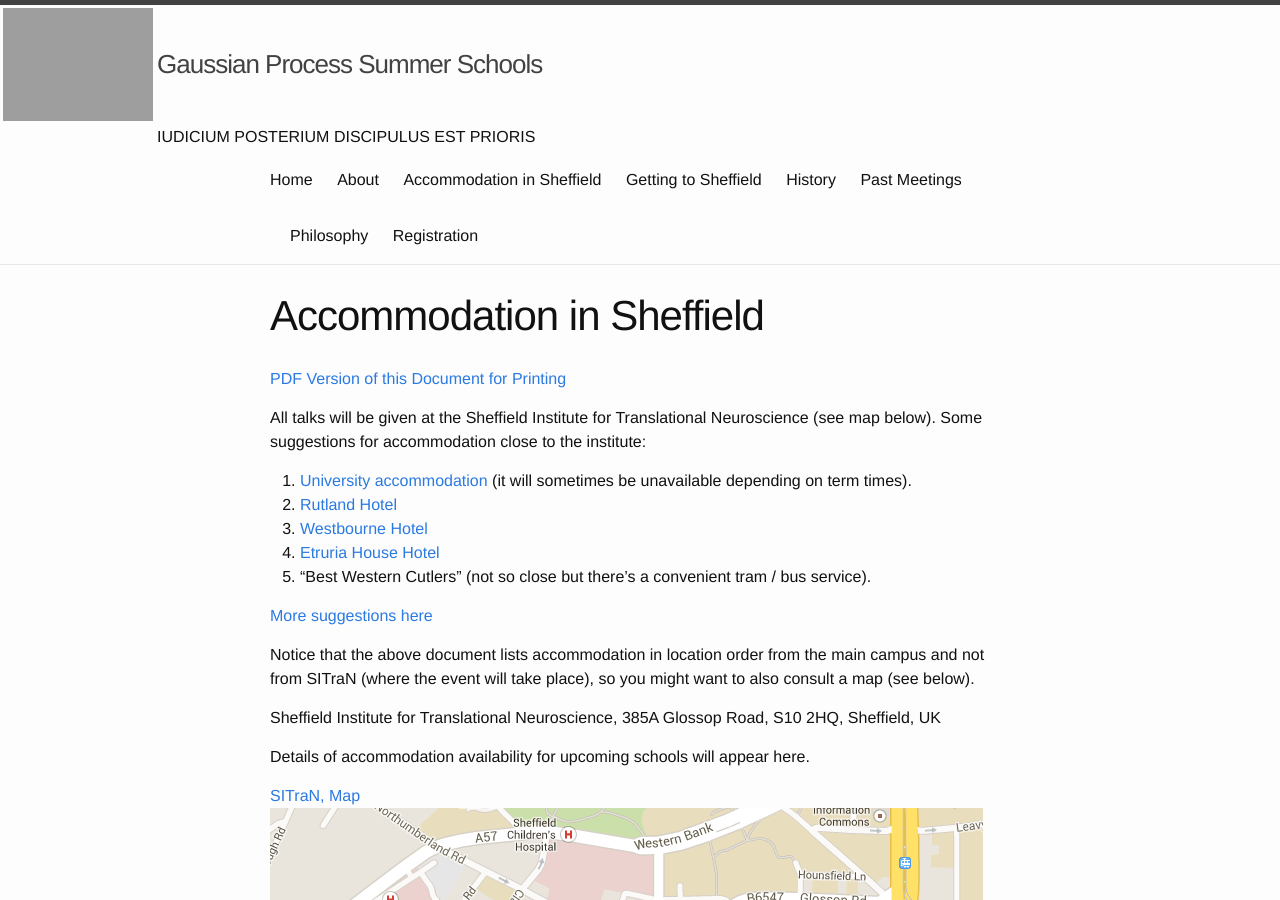
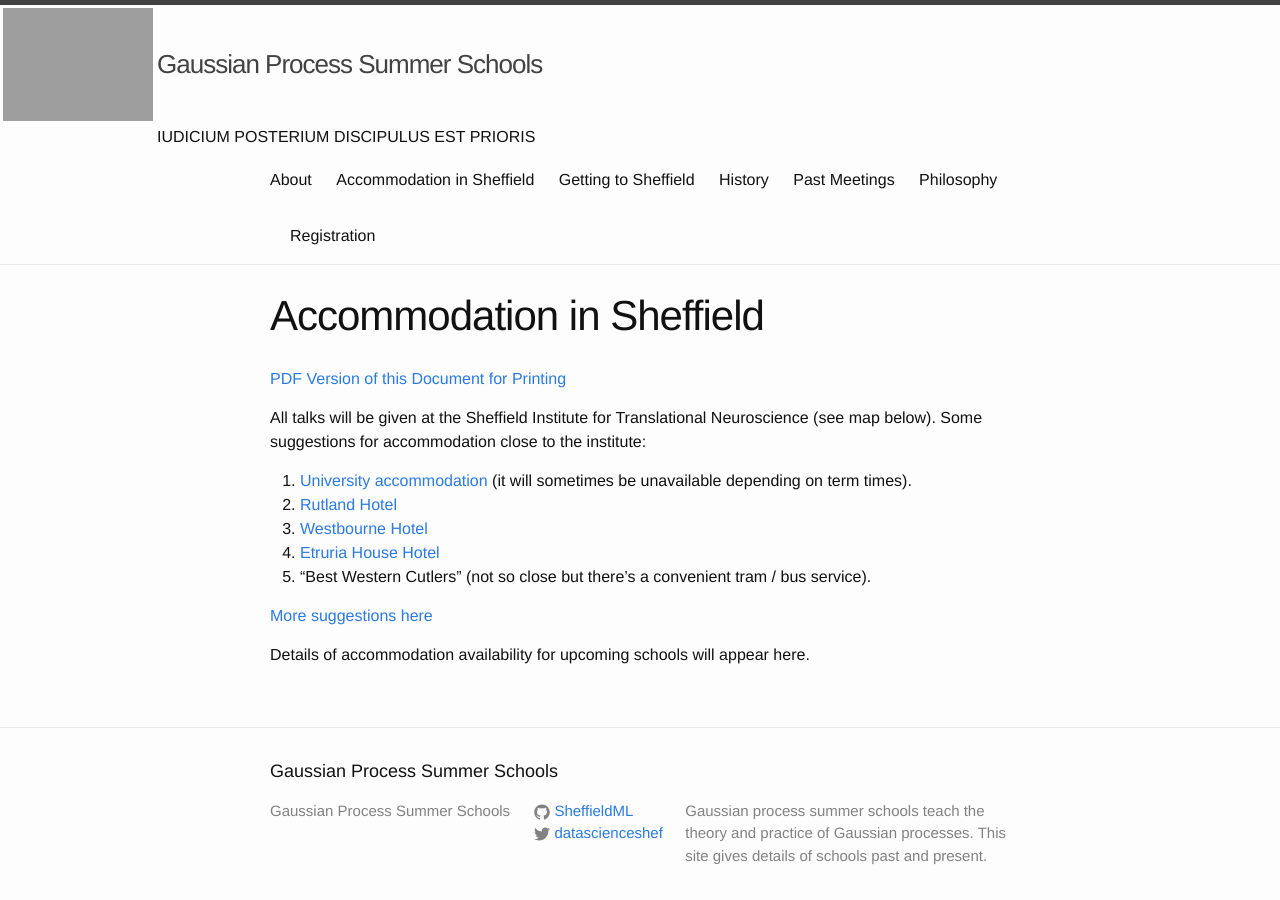
Before and after one commit to gpschool/gpschool.github.io, a Jekyll site: the page built from accommodation.md, in a window 1280 px wide and 900 px high. Built offline with Jekyll 4.4.1, drawn with Linux system fonts in a browser that asks for light colours.

Commit message:
Update accommodation.

```diff
--- a/_includes/header.html
+++ b/_includes/header.html
@@ -35,7 +35,7 @@
       </a>
 
       <div class="trigger">
-	<a class="page-link" href="{{ site.url }}">Home</a>
+	<!--<a class="page-link" href="{{ site.url }}">Home</a>-->
         {% for page in site.pages %}
           {% if page.main %}
           <a class="page-link" href="{{ page.url | prepend: site.baseurl }}">{{ page.title }}</a>
--- a/accommodation.md
+++ b/accommodation.md
@@ -23,17 +23,5 @@ to the institute:
 
 [More suggestions here](http://www.sheffield.ac.uk/polopoly_fs/1.303478!/file/Hotels.pdf)
 
-Notice that the above document lists accommodation in location order
-from the main campus and not from SITraN (where the event will take
-place), so you might want to also consult a map (see below).
-
-
-Sheffield Institute for Translational Neuroscience,
-385A Glossop Road,
-S10 2HQ, Sheffield, UK
-
 Details of accommodation availability for upcoming schools will appear
 here.
-
-[SITraN, Map](https://mapsengine.google.com/map/edit?mid=zlMmxR9AWVCE.ksPn_xZ3BtB8)
-![](assets/images/map.png)
```
